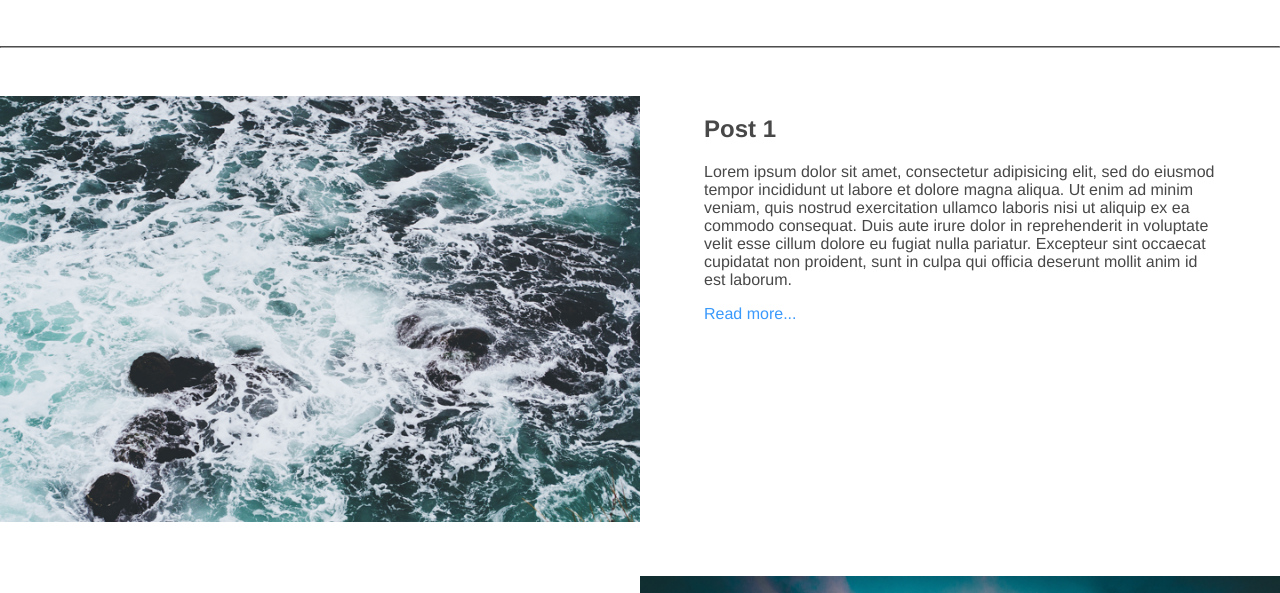
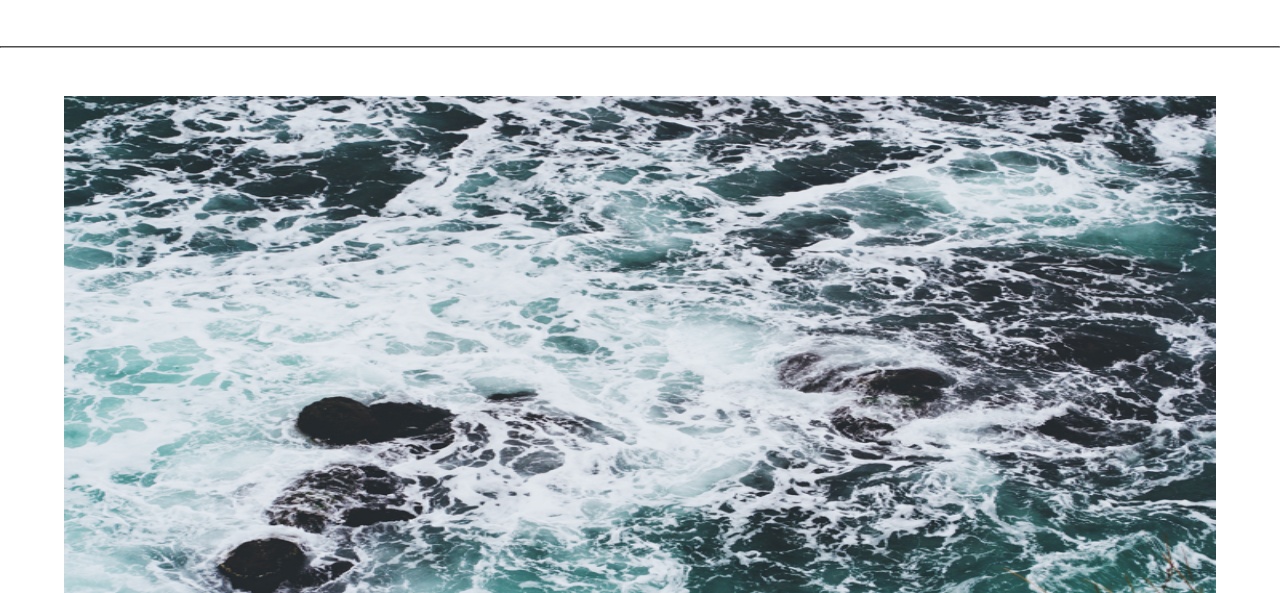
Before and after one commit to KoenWestendorp/Koen-Westendorp, a plain HTML site: page index.html in a window 1280 px wide. Shown: the part 135-728 px from the top of the page. Drawn offline with Linux system fonts and the light colour scheme.

Commit message:
Fixed iPad Posts

```diff
--- a/styles.scss
+++ b/styles.scss
@@ -581,6 +581,20 @@ $animation_time: 0.2s;
 
 @media only screen and (min-device-width: 481px) and (max-device-width: 1024px) and (orientation:landscape) {
   /* For landscape layouts only */
+
+  #post {
+		margin-bottom: 50px;
+		.post_image {
+			width: 90%;
+			margin: auto 5% auto 5%;
+			max-width: 90%;
+		}
+		.post_text {
+			width: 90%;
+			margin: auto 5% 30px 5%;
+			position: relative;
+		}
+	}
 }
 
 
```
Also changed, not shown: styles.css, styles.min.css, 1 other file.
